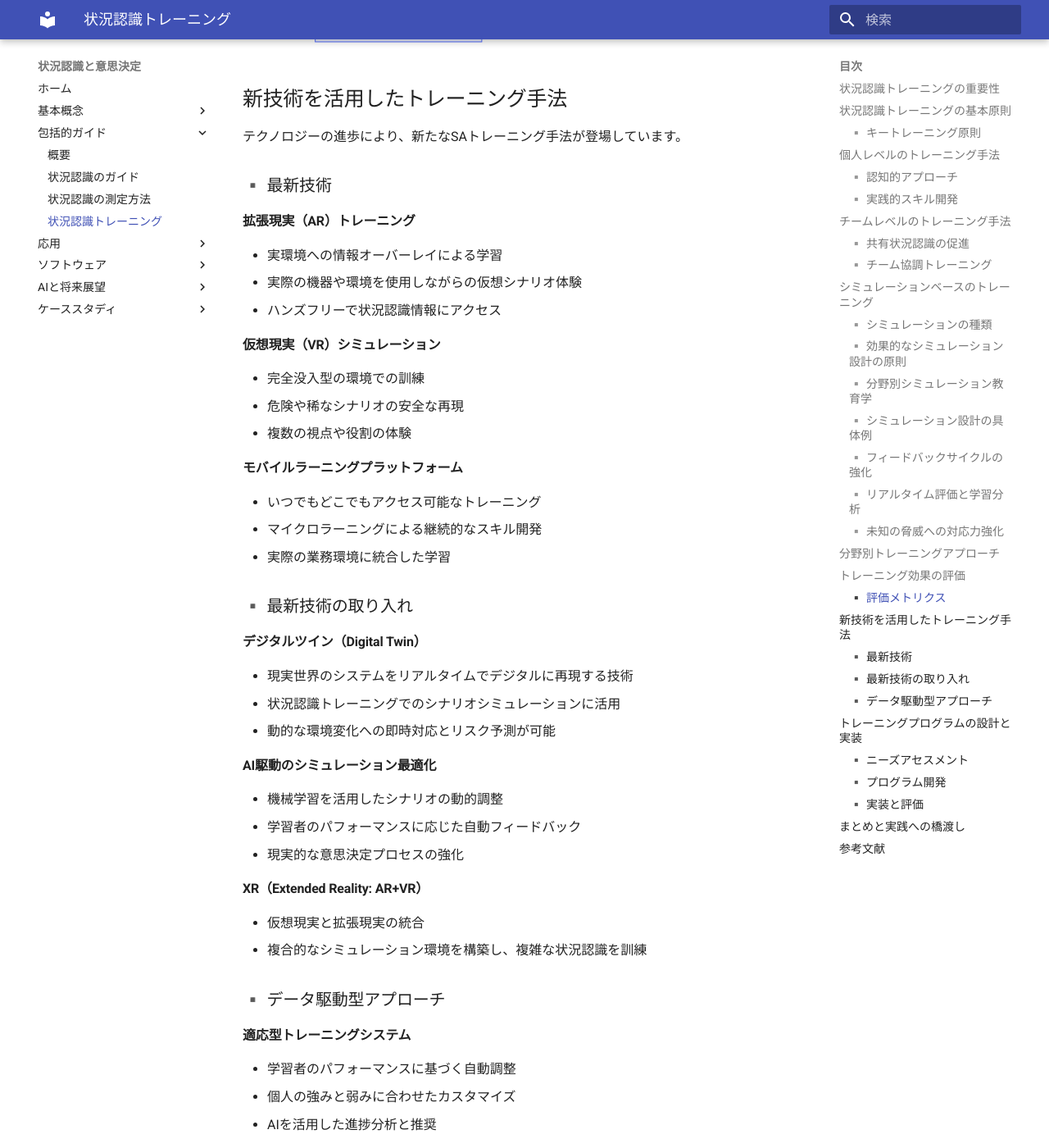
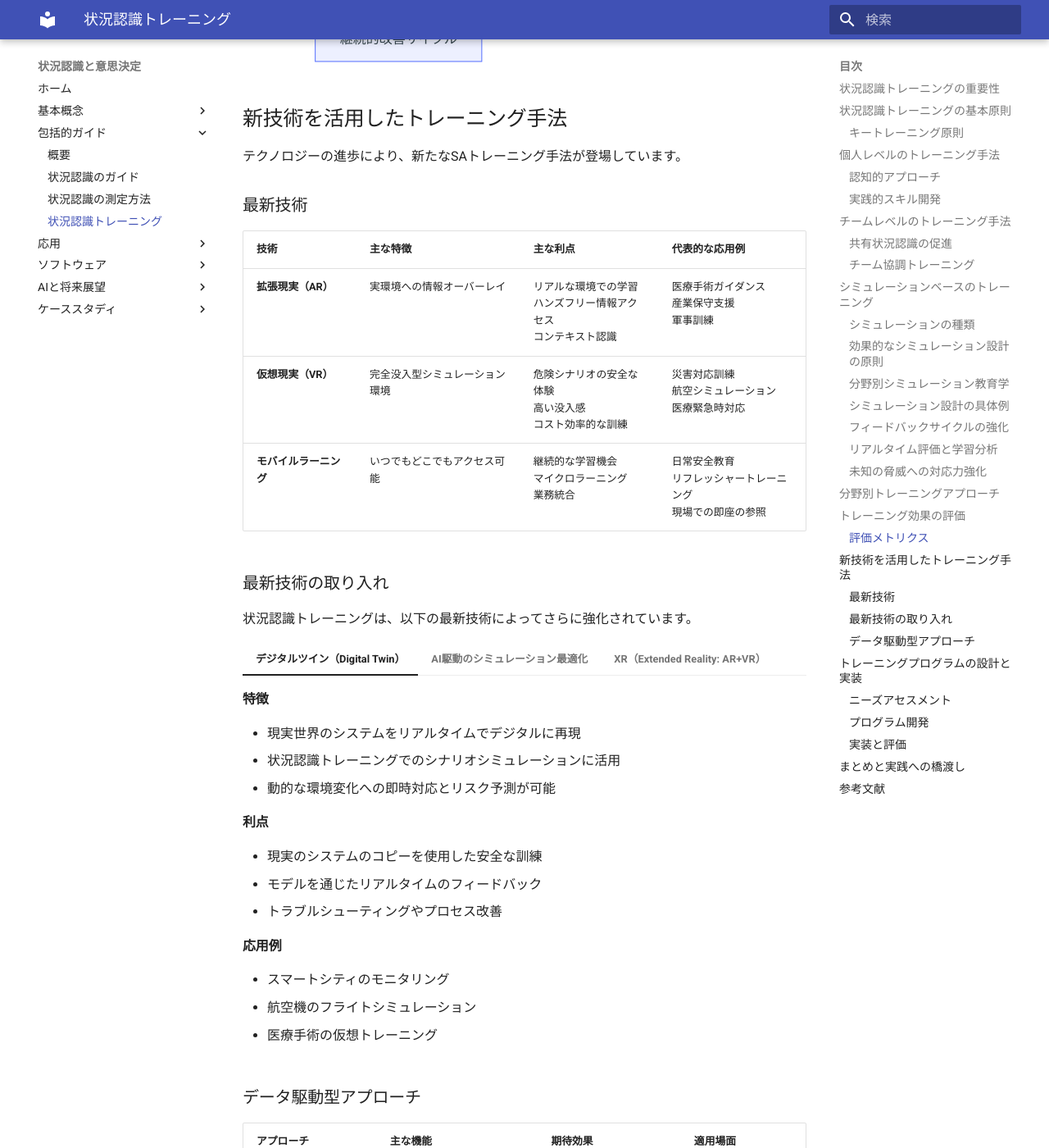
Before and after one commit to shuji-bonji/Situational-Awareness-and-Decision-Making, an MkDocs documentation site: the page built from docs/comprehensive-guide/training-sa.md, in a window 1280 px wide and 1400 px high, scrolled down 11044 px. Shown: the whole window at 82% size. Built offline with MkDocs 1.6.1 and Material for MkDocs 9.7.7, drawn with Linux system fonts in a browser that asks for light colours; some of the changed text lies outside the part shown.

Commit message:
fix: `training-sa.md`の訂正(表やタブ表示の導入)

````diff
--- a/docs/comprehensive-guide/training-sa.md
+++ b/docs/comprehensive-guide/training-sa.md
@@ -36,7 +36,7 @@ graph TD
     style G fill:#fff2cc,stroke:#ffcc00
 ```
 
-### ▪️ キートレーニング原則
+### キートレーニング原則
 
 | 原則 | 説明 |
 |------|------|
@@ -55,14 +55,14 @@ graph TD
 
 個人の状況認識能力を向上させるためのトレーニング手法には、以下のようなものがあります。
 
-### ▪️ 認知的アプローチ
+### 認知的アプローチ
 | 手法 | 主な目的 | 具体的内容 | 効果・適用場面 |
 |---|---|---|---|
 | **注意管理トレーニング** | 限られた注意資源の<br>効率的活用 | スキャニングパターンの最適化<br>注意配分戦略<br>注意切り替え練習 | 情報過多の環境<br>複数タスクの並行処理 |
 | **メンタルモデル開発** | 状況の構造的理解と<br>意味解釈 | システムの構造的理解<br>典型的パターンの学習<br>因果関係の把握 | 専門知識が必要な領域<br>複雑なシステムの理解 |
 | **予測能力強化** | 将来事象の予測と<br>先制的対応 | 「もし〜ならば」思考<br>将来状態シミュレーション<br>異常パターン検出 | リスク管理<br>プロアクティブな意思決定 |
 
-### ▪️ 実践的スキル開発
+### 実践的スキル開発
 | スキル | 主な目的 | 具体的内容 | 効果・適用場面 |
 |---|---|---|---|
 | **情報収集スキル** | 必要な情報を効率的に獲得 | 関連情報の効率的な抽出方法<br>情報の信頼性と重要性の評価<br>情報ギャップの特定と積極的な情報探索 | 情報過多の環境<br>不完全な情報での判断<br>複数情報源の活用 |
@@ -76,7 +76,7 @@ graph TD
 
 多くの環境では、個人だけでなくチーム全体の状況認識が重要です。効果的なチームSAトレーニングには以下の要素が含まれます。
 
-### ▪️ 共有状況認識の促進
+### 共有状況認識の促進
 
 | 手法 | 主な目的 | 具体的内容 | 効果・適用場面 |
 |------|----------|-----------|-------------|
@@ -84,7 +84,7 @@ graph TD
 | **共有メンタルモデル構築** | チーム全体の共通理解形成 | チーム目標と制約の明確化<br>役割と責任の理解<br>相互期待の調整 | 多機関連携<br>専門分野混成チーム<br>長期プロジェクト |
 | **チーム状況更新** | 状況変化への継続的対応 | 定期的ブリーフィング<br>状況変化の迅速な共有<br>背景情報の提供 | 図上演習<br>動的な現場対応<br>長時間オペレーション |
 
-### ▪️ チーム協調トレーニング
+### チーム協調トレーニング
 
 | 手法 | 主な目的 | 具体的内容 | 効果・適用場面 |
 |------|----------|-----------|-------------|
@@ -97,7 +97,7 @@ graph TD
 
 シミュレーションは状況認識トレーニングの中核的な要素であり、リスクなく現実的な状況を再現できます。
 
-### ▪️ シミュレーションの種類
+### シミュレーションの種類
 
 === "フルスケールシミュレーション"
     実際の環境を忠実に再現した高忠実度シミュレーション
@@ -127,7 +127,7 @@ graph TD
     - **特徴**: 高い没入感、リアルな状況判断、物理的制約の克服
     - **用途**: 危険環境のシミュレーション、複合的な情報処理練習
 
-### ▪️ 効果的なシミュレーション設計の原則
+### 効果的なシミュレーション設計の原則
 
 効果的なSAトレーニングシミュレーションは、以下の設計原則に基づいています。
 
@@ -149,7 +149,7 @@ graph TD
 - チーム間のコミュニケーションと協力関係の強化
 
 
-### ▪️ 分野別シミュレーション教育学
+### 分野別シミュレーション教育学
 
 シミュレーションベースの状況認識トレーニングは、各分野で独自の学問体系として発展しています。
 
@@ -201,7 +201,7 @@ graph TD
 - リスクの性質（人命、環境、経済など）
 
 
-### ▪️ シミュレーション設計の具体例
+### シミュレーション設計の具体例
 === "航空機の緊急着陸シナリオ"
       - フライトシミュレーターでの緊急着陸手順の訓練
       - 低高度でのエンジン停止や異常警告の処理
@@ -221,7 +221,7 @@ graph TD
     商業航空パイロット向けのSAトレーニングでは、通常運航から緊急時対応までさまざまなシナリオが用意されています。例えば「隠れた異常シナリオ」では、直接的な警告なしに小さな異常が発生し、パイロットがそれを検出し、意味を理解し、将来の影響を予測する能力が試されます。シミュレーション中、トレーナーは「状況冷凍」を行い、パイロットの現在のSAを質問によって評価し、フィードバックを提供します。
 
 
-### ▪️ フィードバックサイクルの強化
+### フィードバックサイクルの強化
 
 #### フィードバックサイクルのフローチャート
 ```mermaid
@@ -251,7 +251,7 @@ flowchart TD
 - **自己評価フィードバック**: 自身で改善点を見つけ出すプロセス
 
 
-### ▪️ リアルタイム評価と学習分析
+### リアルタイム評価と学習分析
 
 #### リアルタイム評価と学習分析のシーケンス図
 ```mermaid
@@ -279,7 +279,7 @@ sequenceDiagram
 - シミュレーション結果の自動分析と改善プラン生成
 
 
-### ▪️ 未知の脅威への対応力強化
+### 未知の脅威への対応力強化
 |訓練項目|主な目的|具体的内容|効果|
 |---|---|---|---|
 |災害対応シミュレーション|予測困難な自然災害への対応力向上|想定外の地震、津波、火災へのリアクション訓練シミュレーション内でランダムな障害発生|現実の災害発生時に迅速な対応が可能になる被害の最小化と人的リスクの軽減|
@@ -293,74 +293,74 @@ sequenceDiagram
 
 === "航空分野"
 
-    * 焦点領域
-        - 3D空間における位置認識
-        - 多重情報源からのデータ統合
-        - 自動化システムのモニタリング
+    #### 焦点領域
+    - 3D空間における位置認識
+    - 多重情報源からのデータ統合
+    - 自動化システムのモニタリング
 
-    * 特徴的手法
-        - Line-Oriented Flight Training (LOFT)
-        - Threat and Error Management (TEM)
-        - 非通常/緊急時手順訓練
+    #### 特徴的手法
+    - Line-Oriented Flight Training (LOFT)
+    - Threat and Error Management (TEM)
+    - 非通常/緊急時手順訓練
 
-    * 教育的要素
-        - Crew Resource Management (CRM)
-        - ブリーフィング/デブリーフィング技術
-        - 飛行データ分析に基づくフィードバック
+    #### 教育的要素
+    - Crew Resource Management (CRM)
+    - ブリーフィング/デブリーフィング技術
+    - 飛行データ分析に基づくフィードバック
 
 === "医療分野"
-    * 焦点領域
-        - 患者状態の連続的モニタリング
-        - 複数の専門家間での情報共有
-        - 急速に変化する状況への適応
+    #### 焦点領域
+    - 患者状態の連続的モニタリング
+    - 複数の専門家間での情報共有
+    - 急速に変化する状況への適応
 
-    * 特徴的手法
-        - 高忠実度患者シミュレーター
-        - チームシミュレーション訓練
-        - 危機的ケースシナリオ
+    #### 特徴的手法
+    - 高忠実度患者シミュレーター
+    - チームシミュレーション訓練
+    - 危機的ケースシナリオ
 
-    * 教育的要素
-        - チームSTEPPS（TeamStrategies and Tools to Enhance Performance and Patient Safety）
-        - 構造化コミュニケーション（SBAR等）
-        - 安全文化と非難のない報告システム
+    #### 教育的要素
+    - チームSTEPPS（TeamStrategies and Tools to Enhance Performance and Patient Safety）
+    - 構造化コミュニケーション（SBAR等）
+    - 安全文化と非難のない報告システム
 
 === "軍事・警察分野"
-    * 焦点領域
-        - 複雑で動的な環境での状況把握
-        - 敵・味方・中立の区別
-        - 高ストレス下での情報処理
+    #### 焦点領域
+    - 複雑で動的な環境での状況把握
+    - 敵・味方・中立の区別
+    - 高ストレス下での情報処理
 
-    * 特徴的手法
-        - タクティカルデシジョンゲーム
-        - 実弾訓練と模擬訓練の組み合わせ
-        - バーチャルバトルスペースシミュレーション
+    #### 特徴的手法
+    - タクティカルデシジョンゲーム
+    - 実弾訓練と模擬訓練の組み合わせ
+    - バーチャルバトルスペースシミュレーション
 
-    * 教育的要素
-        - After Action Review (AAR)
-        - OODA (Observe, Orient, Decide, Act) ループ
-        - ストレス下でのSA維持技術
+    #### 教育的要素
+    - After Action Review (AAR)
+    - OODA (Observe, Orient, Decide, Act) ループ
+    - ストレス下でのSA維持技術
 
 === "緊急対応分野"
-    * 焦点領域
-        - 混沌とした環境での状況評価
-        - 限られた情報に基づく意思決定
-        - 多機関連携のための情報共有
+    #### 焦点領域
+    - 混沌とした環境での状況評価
+    - 限られた情報に基づく意思決定
+    - 多機関連携のための情報共有
 
-    * 特徴的手法
-        - 災害シミュレーション訓練
-        - テーブルトップ演習
-        - 指揮統制訓練
+    #### 特徴的手法
+    - 災害シミュレーション訓練
+    - テーブルトップ演習
+    - 指揮統制訓練
 
-    * 教育的要素
-        - Incident Command System (ICS)
-        - 共通状況図の作成と維持
-        - 意思決定ポイント分析
+    #### 教育的要素
+    - Incident Command System (ICS)
+    - 共通状況図の作成と維持
+    - 意思決定ポイント分析
 
 ## トレーニング効果の評価
 
 状況認識トレーニングの効果を評価することは、プログラムの改善と参加者の成長のために重要です。
 
-### ▪️ 評価メトリクス
+### 評価メトリクス
 
 
 |メトリクス|説明|測定方法|適用シナリオ|
@@ -403,60 +403,84 @@ flowchart TD
 
 テクノロジーの進歩により、新たなSAトレーニング手法が登場しています。
 
-### ▪️ 最新技術
+### 最新技術
 
-#### 拡張現実（AR）トレーニング
-- 実環境への情報オーバーレイによる学習
-- 実際の機器や環境を使用しながらの仮想シナリオ体験
-- ハンズフリーで状況認識情報にアクセス
+| 技術 | 主な特徴 | 主な利点 | 代表的な応用例 |
+|---|---|---|---|
+| **拡張現実（AR）** | 実環境への情報オーバーレイ | リアルな環境での学習<br>ハンズフリー情報アクセス<br>コンテキスト認識 | 医療手術ガイダンス<br>産業保守支援<br>軍事訓練 |
+| **仮想現実（VR）** | 完全没入型シミュレーション環境 | 危険シナリオの安全な体験<br>高い没入感<br>コスト効率的な訓練 | 災害対応訓練<br>航空シミュレーション<br>医療緊急時対応 |
+| **モバイルラーニング** | いつでもどこでもアクセス可能 | 継続的な学習機会<br>マイクロラーニング<br>業務統合 | 日常安全教育<br>リフレッシャートレーニング<br>現場での即座の参照 |
 
-#### 仮想現実（VR）シミュレーション
-- 完全没入型の環境での訓練
-- 危険や稀なシナリオの安全な再現
-- 複数の視点や役割の体験
 
-#### モバイルラーニングプラットフォーム
-- いつでもどこでもアクセス可能なトレーニング
-- マイクロラーニングによる継続的なスキル開発
-- 実際の業務環境に統合した学習
 
-### ▪️ 最新技術の取り入れ
-#### デジタルツイン（Digital Twin）
-- 現実世界のシステムをリアルタイムでデジタルに再現する技術
-- 状況認識トレーニングでのシナリオシミュレーションに活用
-- 動的な環境変化への即時対応とリスク予測が可能
+### 最新技術の取り入れ
+状況認識トレーニングは、以下の最新技術によってさらに強化されています。
 
-#### AI駆動のシミュレーション最適化
-- 機械学習を活用したシナリオの動的調整
-- 学習者のパフォーマンスに応じた自動フィードバック
-- 現実的な意思決定プロセスの強化
 
-#### XR（Extended Reality: AR+VR）
-- 仮想現実と拡張現実の統合
-- 複合的なシミュレーション環境を構築し、複雑な状況認識を訓練
+=== "デジタルツイン（Digital Twin）"
+    #### 特徴
+    - 現実世界のシステムをリアルタイムでデジタルに再現
+    - 状況認識トレーニングでのシナリオシミュレーションに活用
+    - 動的な環境変化への即時対応とリスク予測が可能
 
-### ▪️ データ駆動型アプローチ
+    #### 利点
+    - 現実のシステムのコピーを使用した安全な訓練
+    - モデルを通じたリアルタイムのフィードバック
+    - トラブルシューティングやプロセス改善
 
-#### 適応型トレーニングシステム
-- 学習者のパフォーマンスに基づく自動調整
-- 個人の強みと弱みに合わせたカスタマイズ
-- AIを活用した進捗分析と推奨
+    #### 応用例
+    - スマートシティのモニタリング
+    - 航空機のフライトシミュレーション
+    - 医療手術の仮想トレーニング
 
-#### 学習分析
-- トレーニングデータの詳細な分析
-- パフォーマンスパターンの特定
-- エビデンスに基づくプログラム最適化
 
-#### シミュレーション後分析ツール
-- 詳細なパフォーマンス指標の視覚化
-- 決定ポイントと結果の因果関係分析
-- エラーパターンの体系的識別
+=== "AI駆動のシミュレーション最適化"
+    #### 特徴
+    - 機械学習を活用したシナリオの動的調整
+    - 学習者のパフォーマンスに応じた自動フィードバック
+    - 現実的な意思決定プロセスの強化
+
+    #### 利点
+    - シナリオの最適化が自動化され、効率的なトレーニング
+    - 適応学習によるスキル習得の迅速化
+    - 個人ごとの進捗に最適なシミュレーション調整
+
+    #### 応用例
+    - スマート工場のオペレーション
+    - 危険区域での自律訓練
+    - パイロットの緊急対応訓練
+
+
+=== "XR（Extended Reality: AR+VR）"
+    #### 特徴
+    - 仮想現実（VR）と拡張現実（AR）の統合
+    - 複合的なシミュレーション環境を構築
+    - 複雑な状況認識を訓練
+
+    #### 利点
+    - 高い没入感と現実的な体験
+    - 危険な環境を仮想で安全に再現
+    - 繰り返し練習が容易
+
+    #### 応用例
+    - 建設現場の安全訓練
+    - 災害対応シミュレーション
+    - 医療手術のトレーニング
+
+
+### データ駆動型アプローチ
+
+| アプローチ | 主な機能 | 期待効果 | 適用場面 |
+|---|---|---|---|
+| **適応型トレーニング** | 学習者の状態に応じた自動調整<br>AIによる個別最適化 | 個人に合わせた効率的学習<br>弱点の重点強化 | 個人トレーニング<br>大規模組織での標準化 |
+| **学習分析** | トレーニングデータの詳細分析<br>パフォーマンスパターン識別 | エビデンスベースの改善<br>客観的な効果測定 | プログラム評価<br>研究開発<br>品質管理 |
+| **シミュレーション後分析** | 詳細な行動ログの可視化<br>決定ポイントの因果分析 | 具体的な改善点の特定<br>エラーパターンの理解 | デブリーフィング<br>個別指導<br>チーム改善 |
 
 ## トレーニングプログラムの設計と実装
 
 効果的なSAトレーニングプログラムを設計・実装するためのステップは以下の通りです。
 
-### ▪️ ニーズアセスメント
+### ニーズアセスメント
 
 #### 1. 対象者の分析
 - 現在のSAスキルレベルの評価
@@ -473,7 +497,7 @@ flowchart TD
 - 組織文化と学習環境の分析
 - 長期的サポート体制の確認
 
-### ▪️ プログラム開発
+### プログラム開発
 
 #### 1. 学習目標の設定
 - 明確で測定可能な目標の定義
@@ -490,7 +514,7 @@ flowchart TD
 - 段階的な難易度設定
 - 多様な学習スタイルへの対応
 
-### ▪️ 実装と評価
+### 実装と評価
 
 #### 1. パイロットテスト
 - 少人数グループでの試行
````
